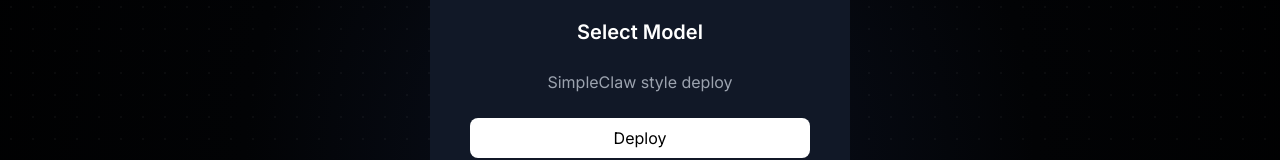
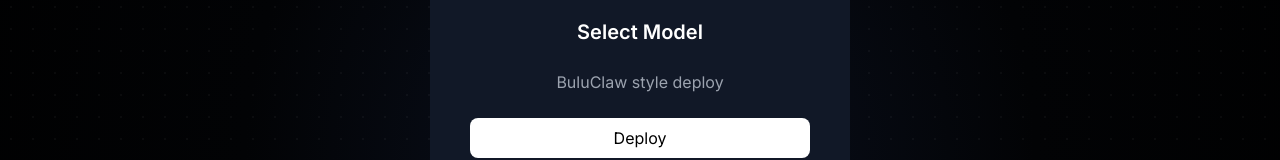
Before and after one commit to BuluClaw/buluclaw-app, a Next.js app: page /deploy in a window 1280 px wide. Shown: the part 312-472 px from the top of the page. Built offline with nearby package versions, Linux system fonts and the light colour scheme.

Commit message:
Fix:checkout

```diff
--- a/app/checkout/page.tsx
+++ b/app/checkout/page.tsx
@@ -5,8 +5,8 @@ import { useEffect } from "react";
 export default function CheckoutPage() {
 
   useEffect(() => {
-    const paid =
-localStorage.getItem("is_paid");
+
+const paid = localStorage.getItem("paid");
 
 if(paid){
  window.location.href="/dashboard";
--- a/app/deploy/page.tsx
+++ b/app/deploy/page.tsx
@@ -31,7 +31,7 @@ Select Model
 </h2>
 
 <p className="text-gray-400">
-SimpleClaw style deploy
+BuluClaw style deploy
 </p>
 
 <button
--- a/app/payment-success/page.tsx
+++ b/app/payment-success/page.tsx
@@ -2,26 +2,16 @@
 
 import { useEffect } from "react"
 
-export default function PaymentSuccess() {
+export default function PaymentSuccess(){
 
-useEffect(() => {
+useEffect(()=>{
 
-// payment save
 localStorage.setItem("paid","true")
 
-// dashboard open
 window.location.href="/dashboard"
 
-}, [])
+},[])
 
-return (
-
-<div style={{ padding: "40px" }}>
-
-Payment success...
-
-</div>
-
-)
+return <div>Payment success...</div>
 
 }
```
